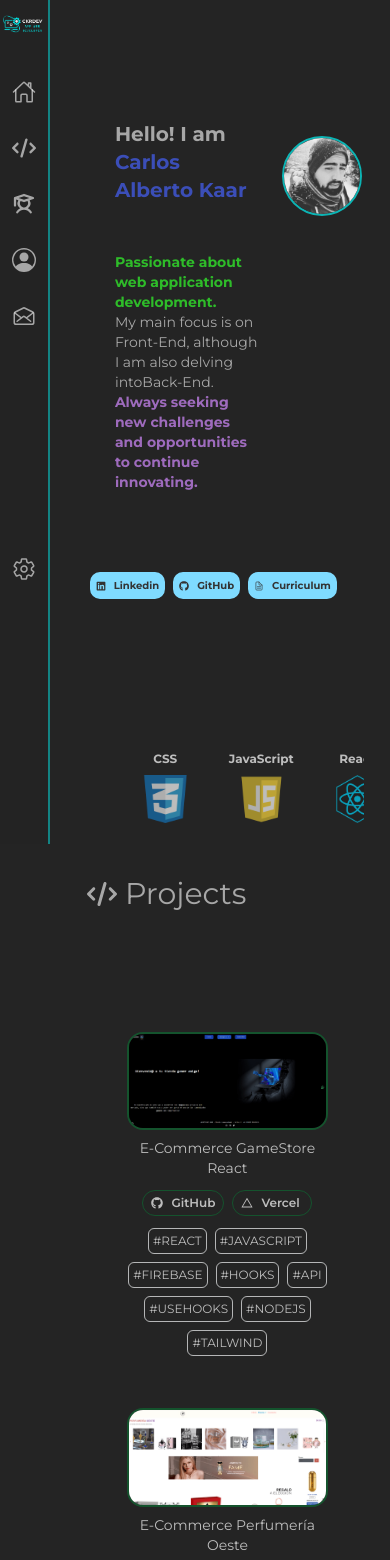
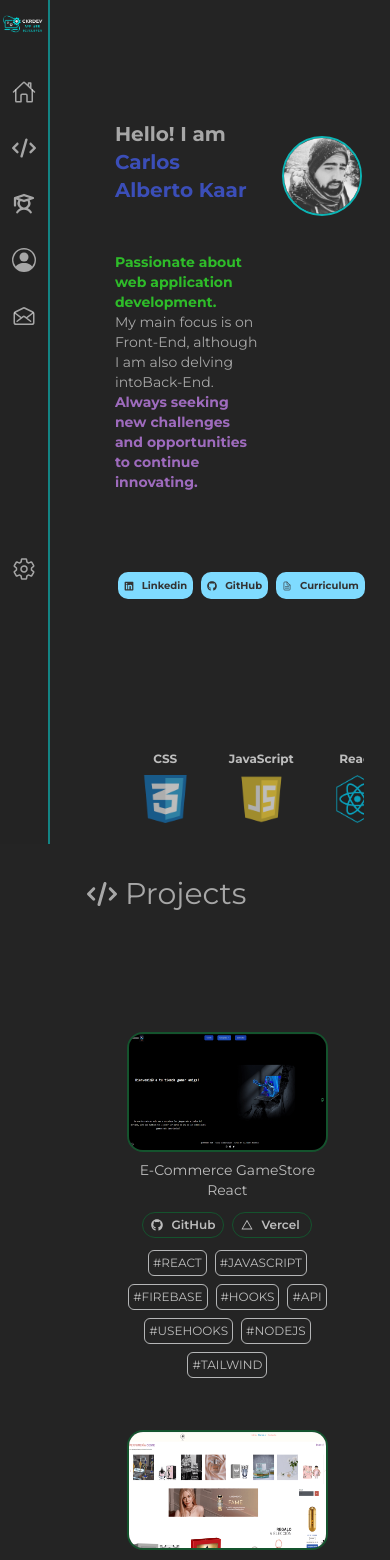
Before and after one commit to CharlyKrDev/Porfolio, a React (Vite) app: page / in a window 390 px wide. Shown: the top 1560 px of the page. Built offline with nearby package versions, Linux system fonts and the light colour scheme.

Commit message:
cambiosResponsive

```diff
--- a/src/components/Carrusel/Carrusel.jsx
+++ b/src/components/Carrusel/Carrusel.jsx
@@ -8,7 +8,7 @@ export const Carrusel = () => {
 
   return (
     <>
-      <main className="container w-[100%] items-center mt-2 text-white">
+      <main className="container w-[100%] sm:w-[60%] items-center mt-2 text-white">
         <section className="w-full overflow-hidden">
           <div className="flex whitespace-nowrap animateScroll mt-32">
             {logos.map((logo, index) => (
--- a/src/components/Home/Home.jsx
+++ b/src/components/Home/Home.jsx
@@ -42,7 +42,7 @@ export const Home = () => {
               />
             </div>
           </div>
-          <nav className="w-[95%] mr-4 ">
+          <nav className="w-[95%] sm:mr-4 ml-10 ">
             <ul className="flex gap-2 sm:gap-8 text-[10px] sm:text-[14px] flex-wrap">
             <NavLink to={'https://www.linkedin.com/in/carlos-alberto-kaar/'} target="blank">
             <li>
--- a/src/components/Projects/Projects.jsx
+++ b/src/components/Projects/Projects.jsx
@@ -21,11 +21,11 @@ export const Projects = () => {
               index
             )}  `}
           >
-            <div className="h-[80%] flex flex-col p-2 justify-center">
+            <div className="h-auto flex flex-col p-2 justify-center">
               {" "}
               <NavLink to={project.vercel} target="_blank">
                 <img
-                  className="max-h-80 min-h-20 max-w-90 rounded-2xl border-2 border-green-900"
+                  className="h-[120px] sm:h-auto min-h-20 max-w-90 rounded-2xl border-2 border-green-900"
                   src={project.img}
                   alt={project.title}
                 />
```
